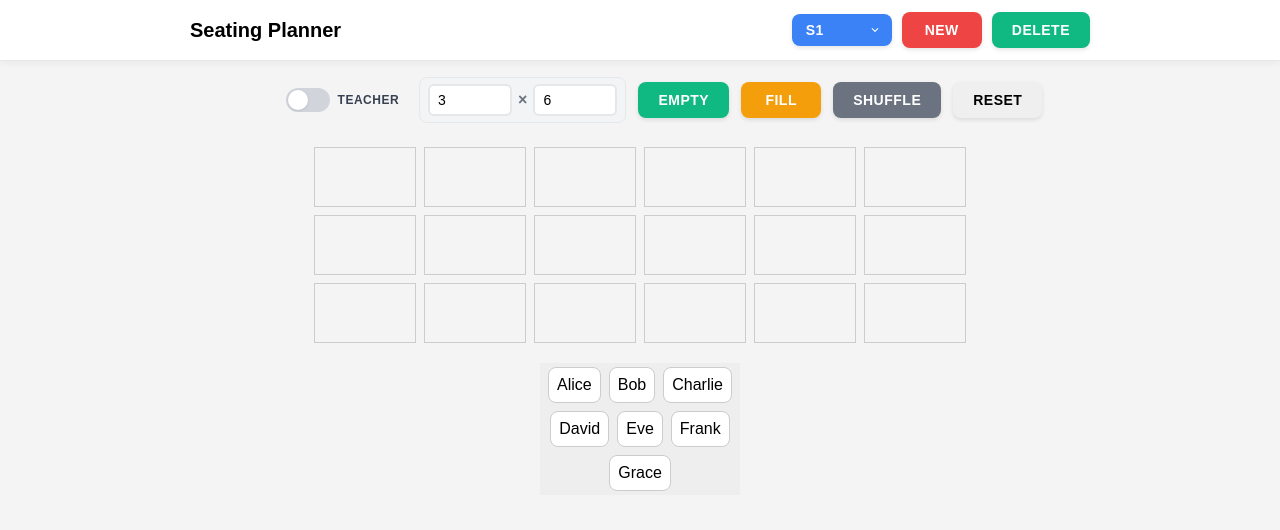
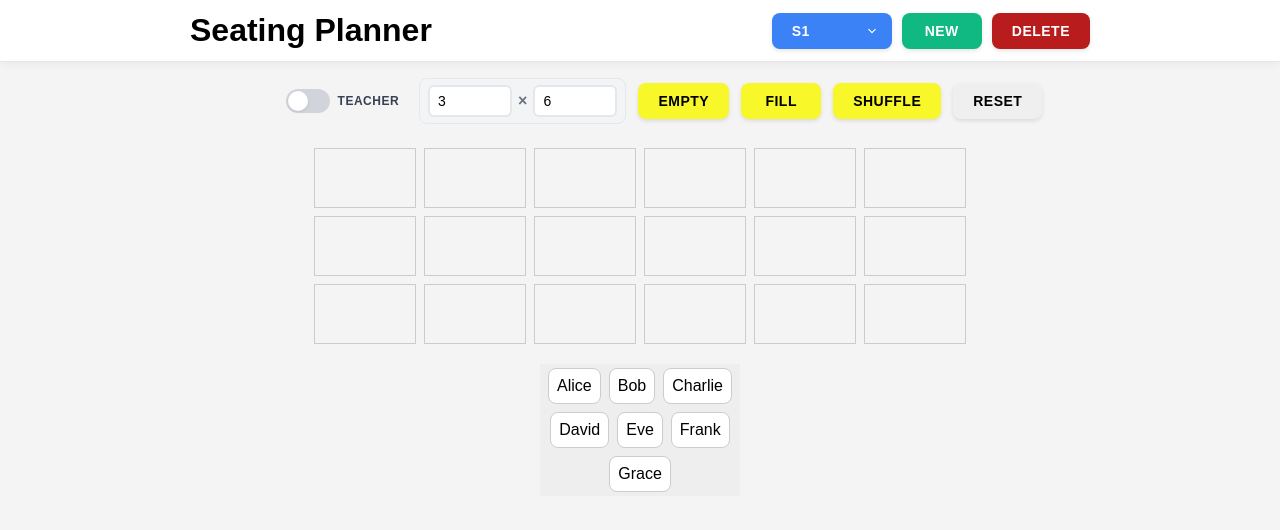
Before and after one commit to blueyorange/seating-planner, a SvelteKit app: page / in a window 1280 px wide. Shown: the top 530 px of the page. Built offline with nearby package versions, Linux system fonts and the light colour scheme.

Commit message:
tidy css

```diff
--- a/src/routes/+page.svelte
+++ b/src/routes/+page.svelte
@@ -391,12 +391,12 @@
   <div class="header-inner">
     <h1 class="header-title">Seating Planner</h1>
     <div class="header-actions">
-      <select bind:value={currentPlanName} class="select small">
+      <select bind:value={currentPlanName} class="select primary">
         {#each plans as p}
           <option value={p.name}>{p.name}</option>
         {/each}
       </select>
-      <button class="primary" onclick={openCreateDialog}>New</button>
+      <button class="confirm" onclick={openCreateDialog}>New</button>
       <button class="danger" onclick={handleDeletePlan}>Delete</button>
     </div>
   </div>
@@ -429,9 +429,9 @@
           />
         </div>
       {/if}
-      <button class="empty" onclick={handleEmpty}>Empty</button>
-      <button class="fill" onclick={handleFill}>Fill</button>
-      <button class="shuffle" onclick={handleShuffle}>Shuffle</button>
+      <button class="warning" onclick={handleEmpty}>Empty</button>
+      <button class="warning" onclick={handleFill}>Fill</button>
+      <button class="warning" onclick={handleShuffle}>Shuffle</button>
       <button class="reset" onclick={handleReset}>Reset</button>
     </menu>
     {#if plan}
@@ -535,7 +535,7 @@
   }
 
   .header-title {
-    font-size: 20px;
+    font-size: 2rem;
     margin: 0;
   }
 
@@ -598,8 +598,8 @@
     padding: 10px 20px;
     border: none;
     border-radius: 8px;
-    background-color: #3b82f6;
-    color: white;
+    /* background-color: #3b82f6;
+    color: white; */
     font-size: 14px;
     font-weight: 600;
     cursor: pointer;
@@ -616,16 +616,8 @@
     padding-right: 40px;
   }
 
-  .select.small {
-    padding: 8px 14px;
-    min-width: 100px;
-    background-position: right 10px center;
-    background-size: 14px;
-    padding-right: 32px;
-  }
-
   .select:hover {
-    background-color: #2563eb;
+    filter: brightness(0.8);
     transform: translateY(-1px);
     box-shadow: 0 4px 8px rgba(59, 130, 246, 0.3);
   }
@@ -656,48 +648,10 @@
     box-shadow: 0 2px 4px rgba(0, 0, 0, 0.1);
   }
 
-  button:nth-child(2) {
-    background-color: #ef4444;
-    color: white;
-  }
-
-  button:nth-child(2):hover {
-    background-color: #dc2626;
+  button:hover {
+    filter: brightness(0.8);
     transform: translateY(-1px);
     box-shadow: 0 4px 8px rgba(239, 68, 68, 0.3);
-  }
-
-  button:nth-child(3) {
-    background-color: #10b981;
-    color: white;
-  }
-
-  button:nth-child(3):hover {
-    background-color: #059669;
-    transform: translateY(-1px);
-    box-shadow: 0 4px 8px rgba(16, 185, 129, 0.3);
-  }
-
-  button:nth-child(4) {
-    background-color: #f59e0b;
-    color: white;
-  }
-
-  button:nth-child(4):hover {
-    background-color: #d97706;
-    transform: translateY(-1px);
-    box-shadow: 0 4px 8px rgba(245, 158, 11, 0.3);
-  }
-
-  button:nth-child(5) {
-    background-color: #6b7280;
-    color: white;
-  }
-
-  button:nth-child(5):hover {
-    background-color: #4b5563;
-    transform: translateY(-1px);
-    box-shadow: 0 4px 8px rgba(107, 114, 128, 0.3);
   }
 
   button:active {
@@ -711,22 +665,10 @@
     color: white;
   }
 
-  .danger:hover {
-    background-color: #991b1b;
-    transform: translateY(-1px);
-    box-shadow: 0 4px 8px rgba(185, 28, 28, 0.3);
-  }
-
   /* Primary button style for actions like create */
   .primary {
     background-color: #3b82f6;
     color: white;
-  }
-
-  .primary:hover {
-    background-color: #2563eb;
-    transform: translateY(-1px);
-    box-shadow: 0 4px 8px rgba(59, 130, 246, 0.3);
   }
 
   .confirm {
@@ -734,10 +676,9 @@
     color: white;
   }
 
-  .confirm:hover {
-    background-color: #059669;
-    transform: translateY(-1px);
-    box-shadow: 0 4px 8px rgba(16, 185, 129, 0.3);
+  .warning {
+    background-color: #f7f72a;
+    color: black;
   }
 
   /* Modal styles using native dialog */
```
